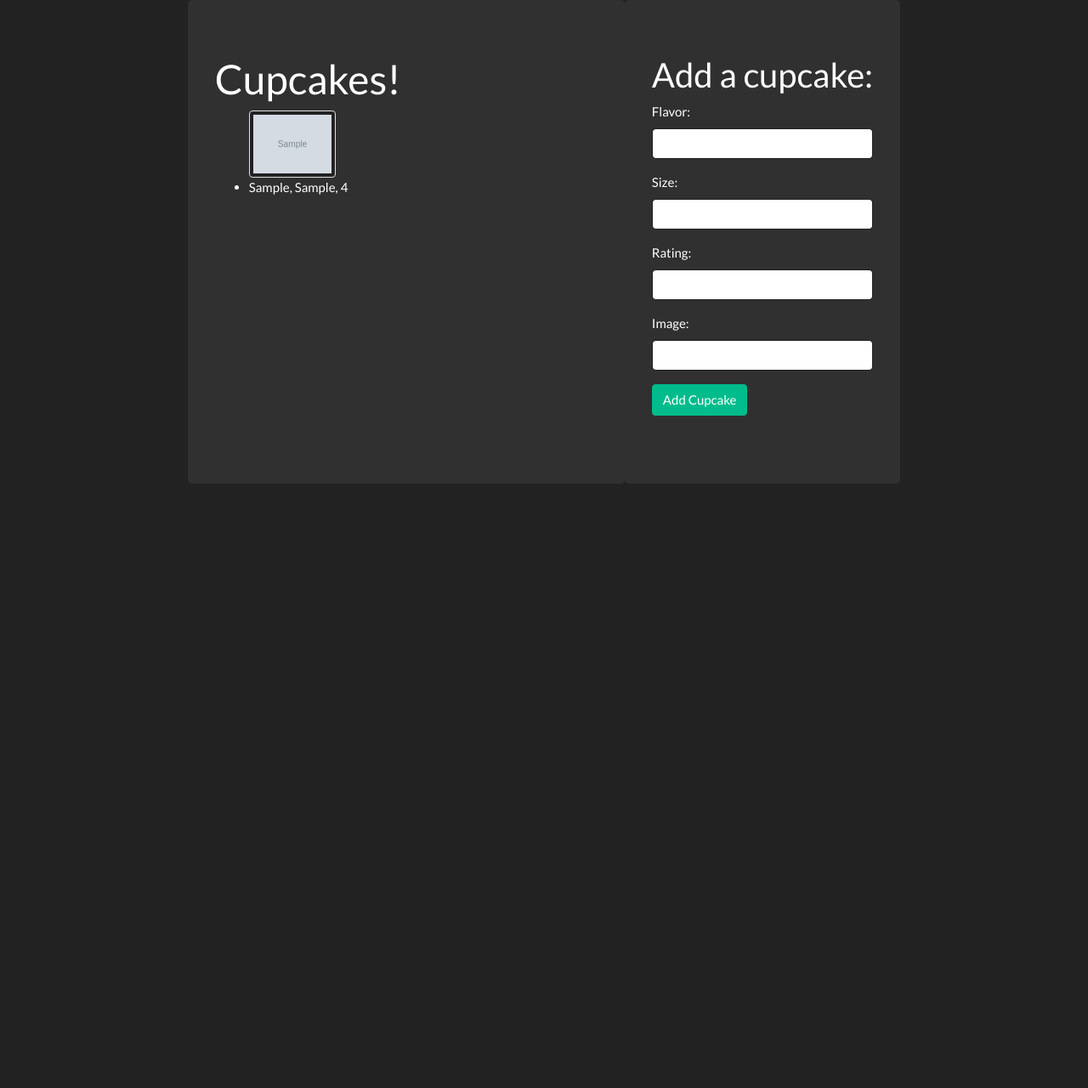
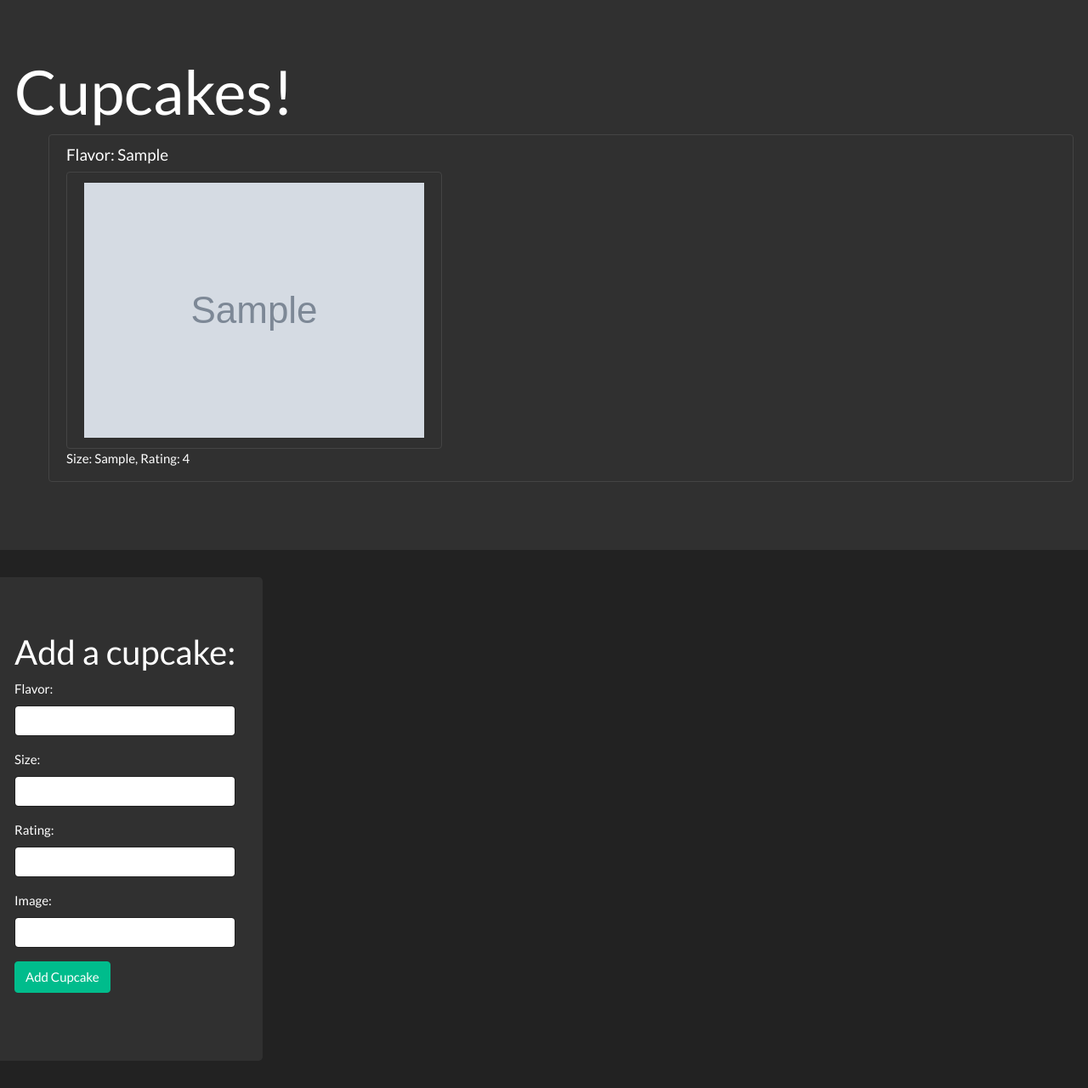
Before and after one commit to sterlingfire/cupcakes-flask, a Flask app: page / in a window 1280 px wide. Shown: the whole page at 85% size. Before the commit the page ends 569 px from the top, so only its background shows below. Run offline with Flask 2, Linux system fonts and the light colour scheme; tables that the repository leaves empty hold one stand-in row (values such as "Sample post"); grey boxes marked "Sample" are stand-in pictures; some libraries are stand-ins or nearby versions.

Commit message:
Front End

```diff
--- a/static/app.js
+++ b/static/app.js
@@ -1,32 +1,52 @@
-const BASE_URL = "/api/cupcakes";
-$cupcakeList = $("#cupcake-list");
+const CUPCAKES_ENDPOINT = "/api/cupcakes";
+const $cupcakeList = $("#cupcake-list");
+const $cupcakeForm = $("#cupcake-form");
 
 /* GET request to display all the cupcakes */
-async function fetchCupcakeList(){
-  const response = await axios.get(BASE_URL);
+async function fetchCupcakeList() {
+  const response = await axios.get(CUPCAKES_ENDPOINT);
   let cupcakeList = response.data.cupcakes;
 
   console.log(response.data.cupcakes)
 
-  for(let cupcake of cupcakeList){
+  for (let cupcake of cupcakeList) {
     generateMarkupAndAppend(cupcake);
   }
 }
 
 /* Genereate markup for each cupcake and append it to index.html */
-function generateMarkupAndAppend(cupcake){
-  let html = `<img class="img-thumbnail w-25" src="${cupcake.image}">
-              <li>${cupcake.flavor}, ${cupcake.size},
-              ${cupcake.rating}</li>`;
+function generateMarkupAndAppend(cupcake) {
+  let html = `<li class="list-group">
+                <div class="list-group-item">
+                  <h5 class=mb-1">Flavor: ${cupcake.flavor}</h5>
+                  <img class="img-thumbnail list-group-item lw-25" src="${cupcake.image}">
+                  <p class="mb-1">Size: ${cupcake.size}, Rating: ${cupcake.rating}</p>
+                </div>
+              </li>`;
 
   $cupcakeList.append(html);
 }
 
+/* Grabs form data then sends AJAX request to
+ * POST /api/cupcakes
+ * which adds a cupcake
+ */
 
-/* After page loads, fetch the cupcakes list */
-// $( document ).ready(function(){
-//   fetchCupcakeList();
-// });
-
+async function handleFormData(evt){
+  evt.preventDefault();
+  // GET FORM DATA
+  let flavor = $("#flavor").val();
+  let size = $("#size").val();
+  let rating =$("#rating").val();
+  let image = $("#image").val();
+  let cupcakeFormData = {"flavor":flavor, "size":size, "rating":rating, "image":image};
+  console.log(cupcakeFormData);
+  // Return the request reponse
+  let cupcake = await axios.post(CUPCAKES_ENDPOINT, cupcakeFormData);
+  console.log(cupcake.data.cupcake);
+  generateMarkupAndAppend(cupcake.data.cupcake);
+}
 
 fetchCupcakeList();
+
+$cupcakeForm.on("submit", handleFormData)
--- a/templates/index.html
+++ b/templates/index.html
@@ -10,18 +10,21 @@
 </head>
 
 <body>
-    <main class="d-flex justify-content-center ">
 
-        <div id="jumbotron" class="jumbotron">
-            <h1 id="title"> Cupcakes! </h1>
+    <main class="">
+        <div class="row">
+            <div id="jumbotron" class="col jumbotron">
+                <h1 class="display-3" id="title"> Cupcakes! </h1>
                 <ul id="cupcake-list">
                     <!-- Cupcakes goes here -->
                 </ul>
             </div>
+        </div>
+        <div class="row">
             <div id="form_jumbotron" class="jumbotron">
                 <h2>Add a cupcake:</h2>
 
-            <form id="cupcake-form">
+                <form method="POST" id="cupcake-form">
                     <div class="form-group">
                         <label for="flavor">Flavor:</label>
                         <input class="form-control" type="text" name="flavor" id="flavor">
@@ -43,6 +46,7 @@
                     </div>
                 </form>
             </div>
+        </div>
     </main>
 
     <script src="https://unpkg.com/jquery"></script>
```
Lines whose indentation alone changed are shown as unchanged.
